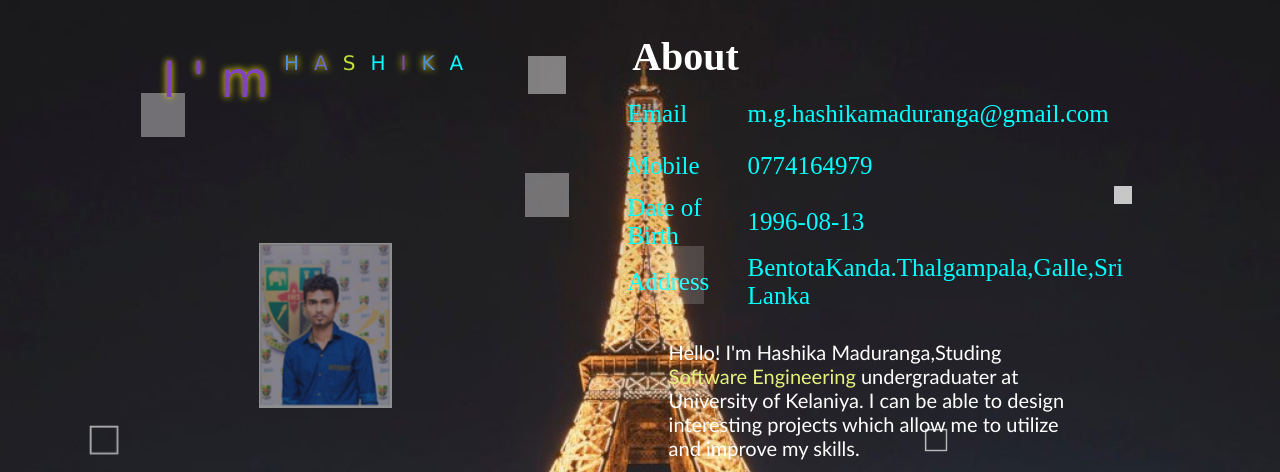
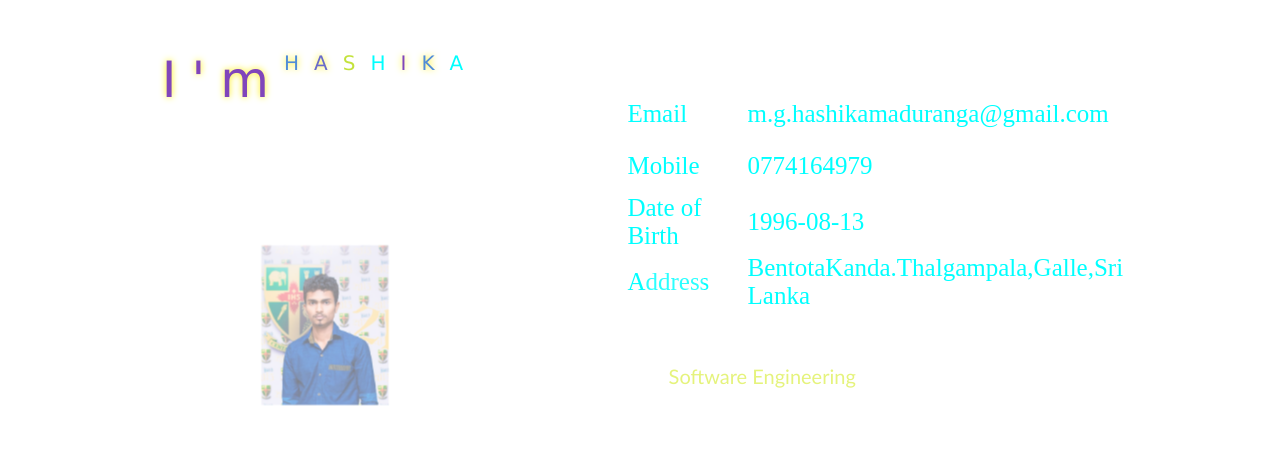
Before and after one commit to hashika2/hashika2.github.io, a plain HTML site: page index.html in a window 1280 px wide. Shown: the top 472 px of the page. Drawn offline with Linux system fonts and the light colour scheme.

Commit message:
change background

```diff
--- a/style.css
+++ b/style.css
@@ -1,7 +1,7 @@
 body{
     padding: 0%;
     margin: 0%;
-    background: url("images/eife.jpg");
+    background: url("null");
 
     background-size: cover;
     background-repeat: no-repeat;
```
